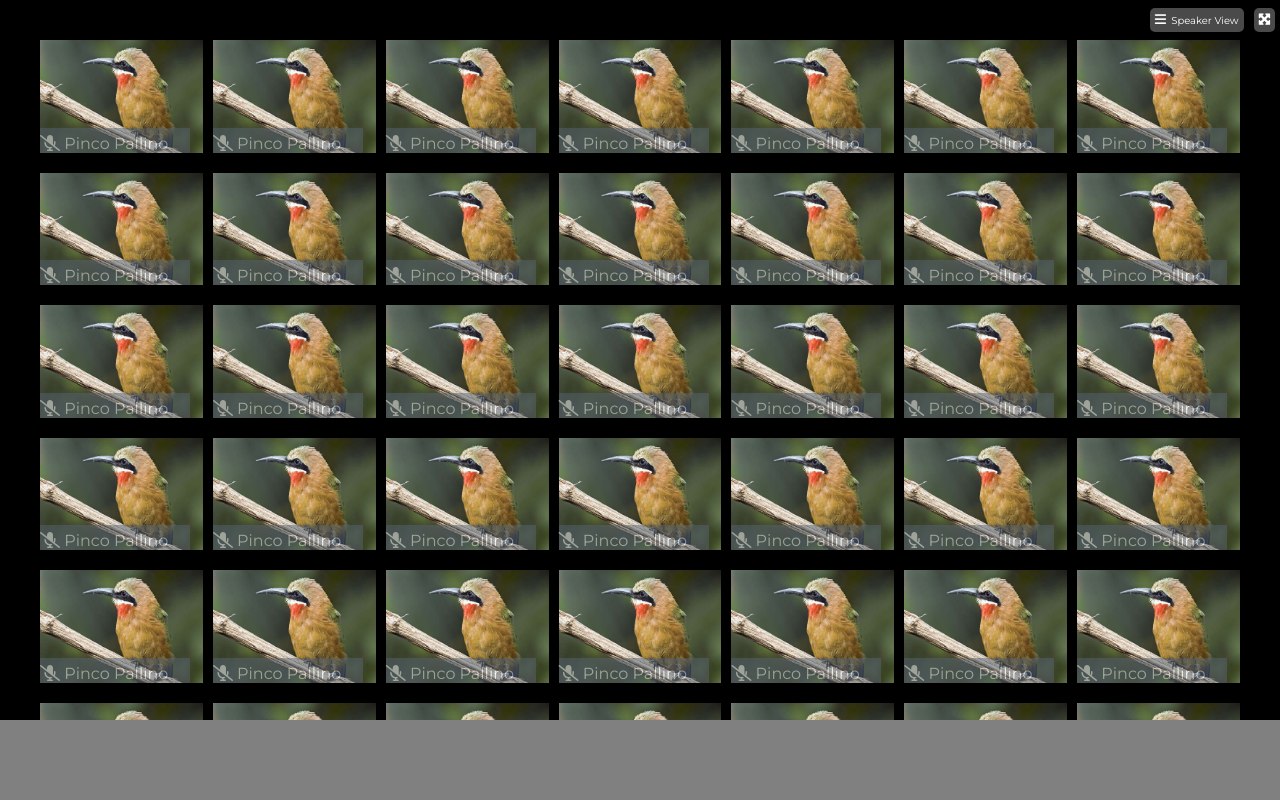
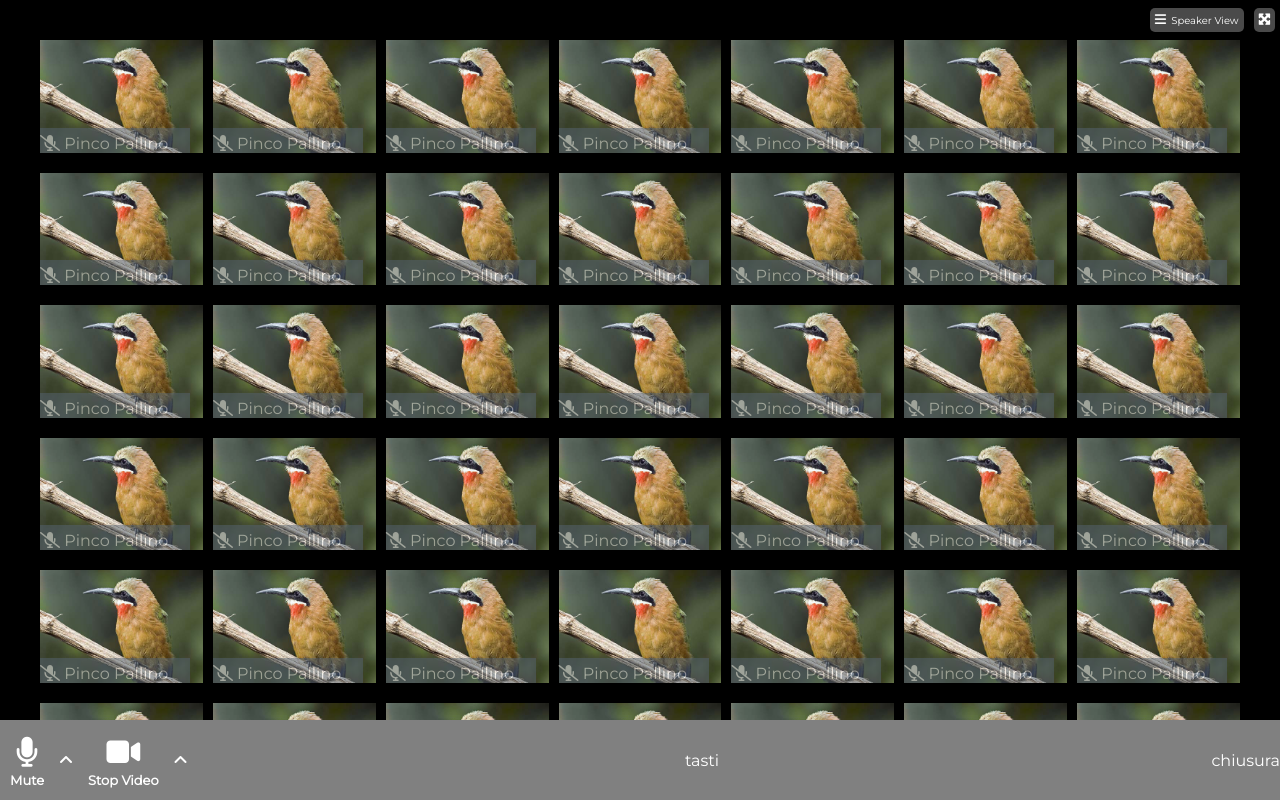
Before and after one commit to CosimoPetrarca/html-css-zoom, a plain HTML site: page index.html in a window 1280 px wide. Drawn offline with Linux system fonts and the light colour scheme.

Commit message:
footer left button

```diff
--- a/css/style.css
+++ b/css/style.css
@@ -104,4 +104,27 @@
  .conteiner-footer{
     background-color: gray;
     height: 80px;
+    align-items: center;
+    justify-content: space-between;
+    color: white;
  }
+
+ .tasti{
+    padding:10px;
+    text-align: center;
+
+ }
+
+ .icons{
+    font-size: 30px;
+    padding: 5px;
+ }
+
+ h3{
+    font-size: 13px;
+ }
+
+ .arrow{
+    align-items: center;
+    padding: 5px;
+ }
--- a/index.html
+++ b/index.html
@@ -332,7 +332,24 @@
     <!-- fine main -->
 
     <!-- inizio footer -->
-    <div class="conteiner-footer">
+    <div class="conteiner-footer row">
+
+        <section class="left-footer row">
+            <div class="tasti"><i class="fa-solid fa-microphone icons"></i>
+                <h3>Mute</h3>
+            </div>
+            <span class="row arrow"><i class="fa-solid fa-angle-up"></i></span>
+
+
+
+            <div class="tasti"><i class="fa-solid fa-video icons"></i>
+                <h3>Stop Video</h3>
+            </div>
+            <span class="row arrow"><i class="fa-solid fa-angle-up"></i></span>
+        </section>
+        <section>tasti</section>
+        <section>chiusura</section>
+
 
     </div>
     <!-- fine footer -->
```
